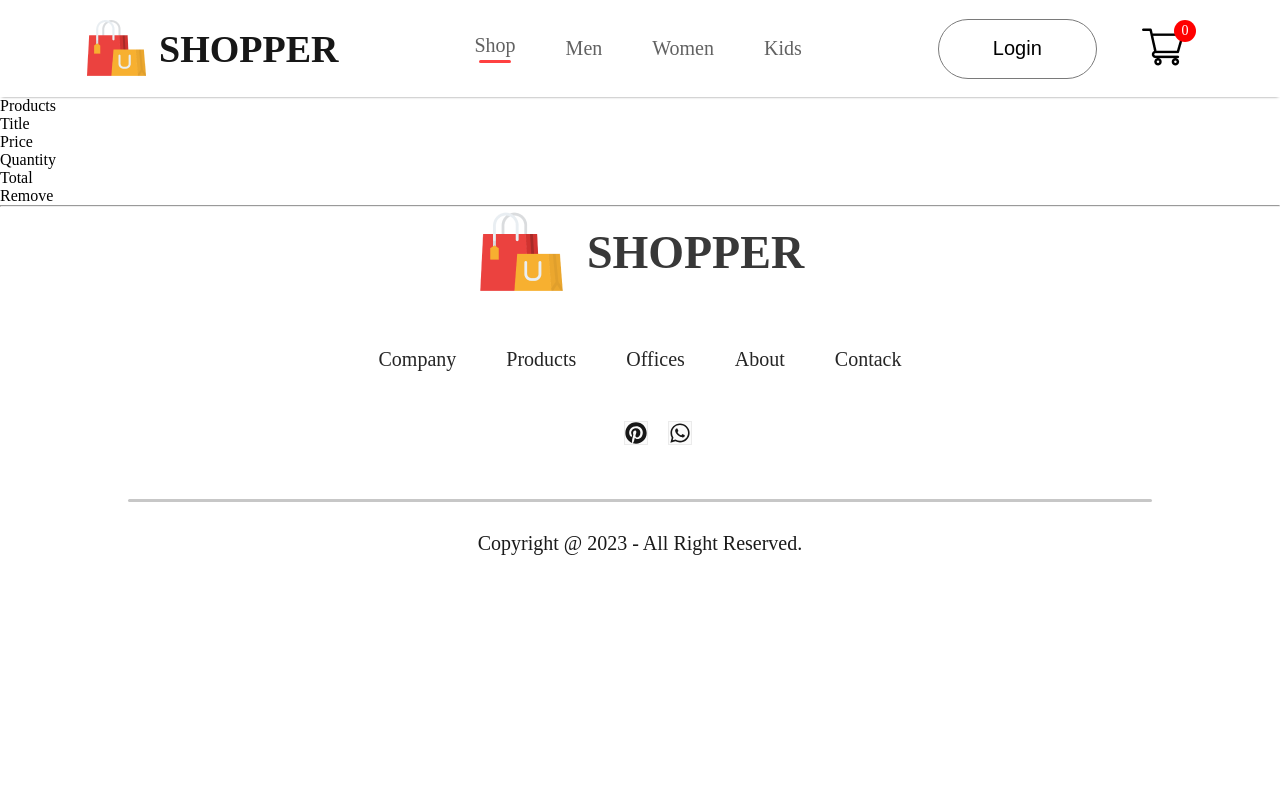
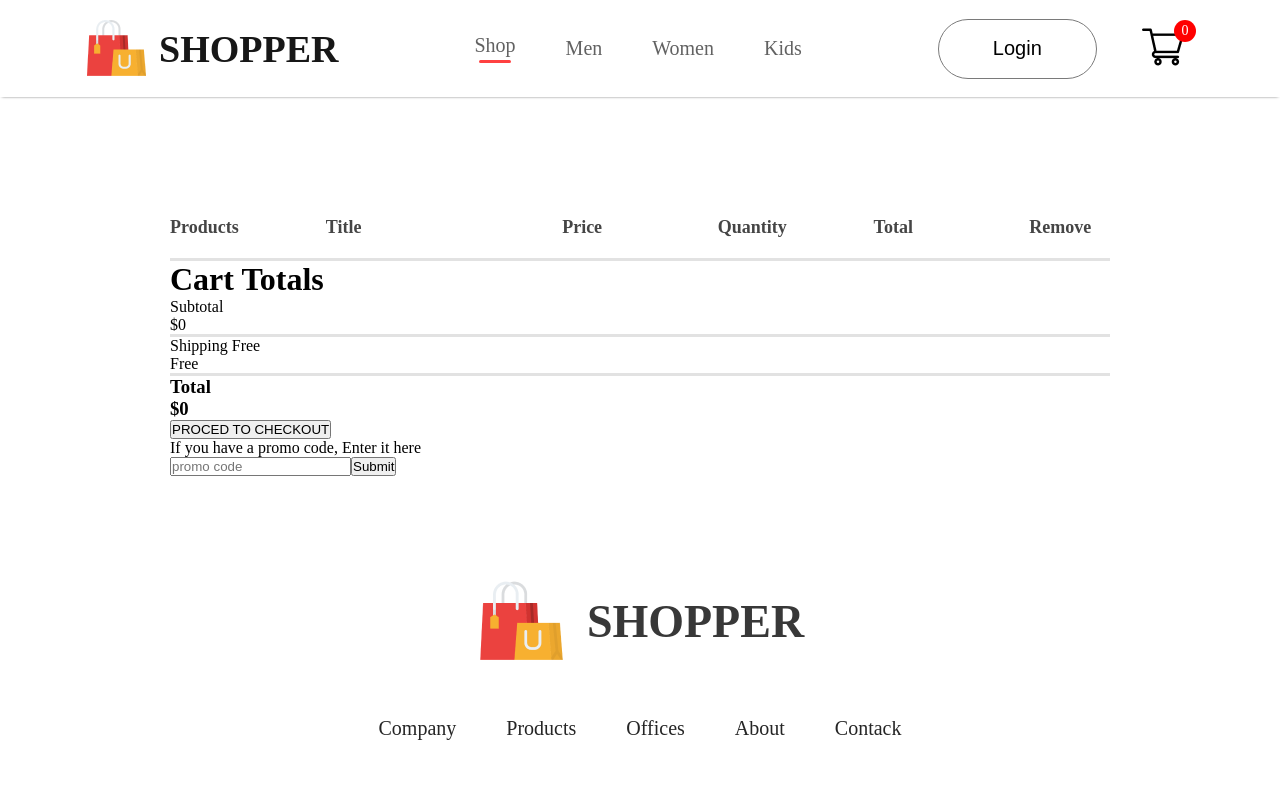
Before and after one commit to Canaga81/E-Commerce, a React (Vite) app in the folder e-commerce/: page /cart in a window 1280 px wide. Shown: the top 789 px of the page. Built offline with nearby package versions, Linux system fonts and the light colour scheme; some icons are missing.

Commit message:
Cart Item Add

```diff
--- a/e-commerce/src/Components/CartItems/CartItems.css
+++ b/e-commerce/src/Components/CartItems/CartItems.css
@@ -0,0 +1,52 @@
+.cartitems {
+    margin: 100px 170px;
+}
+
+.cartitems hr {
+    height: 3px;
+    background: #e2e2e2;
+    border: none;
+}
+
+.cartitems-format-main {
+    display: grid;
+    grid-template-columns: 1fr 2fr 1fr 1fr 1fr 1fr;
+    align-items: center;
+    gap: 75px;
+    padding: 20px 0;
+    color: #454545;
+    font-size: 18px;
+    font-weight: 800;
+}
+
+.cart-name {
+    width: 210px;
+}
+
+.cartitems-format {
+    font-size: 17px;
+    font-weight: 500;
+}
+
+.cartitems-format .carticon-product-icon {
+    width: 45px;
+    height: 45px;
+    object-fit: contain;
+    border-radius: 10px;
+}
+
+.cartitems-format button {
+    padding: 15px 10px;
+    background: transparent;
+    border: 1px solid #e2e2e2;
+    color: #8f8a8a;
+    border-radius: 10px;
+}
+
+.cartitems-format p {
+    color: #8f8a8a;
+}
+
+.cartitems-format .cartitems-remove-icon {
+    cursor: pointer;
+}
--- a/e-commerce/src/Components/CartItems/CartItems.jsx
+++ b/e-commerce/src/Components/CartItems/CartItems.jsx
@@ -28,20 +28,58 @@ const CartItems = () => {
                     if (cartItems[e.id] > 0) {
                         return (
                             <div key={i}>
-                                <div className="cartitems-format">
+                                <div className="cartitems-format cartitems-format-main">
                                     <img src={e.image} alt="" className='carticon-product-icon' />
-                                    <p>{e.name}</p>
-                                    <p>{e.new_price}</p>
+                                    <p className='cart-name'>{e.name}</p>
+                                    <p>${e.new_price}</p>
                                     <button className='cartitems-quantity'>{cartItems[e.id]}</button>
-                                    <p>{e.new_price * cartItems[e.id]}</p>
-                                    <img src={remove_icon} onClick={() => { removeFromCart(e.id) }} alt="cart_cross_icon" />
+                                    <p>${e.new_price*cartItems[e.id]}</p>
+                                    <img className='cartitems-remove-icon' src={remove_icon} onClick={() => { removeFromCart(e.id) }} alt="cart_cross_icon" />
                                 </div>
                                 <hr />
                             </div>
                         )
                     }
+                    return null
                 })
             }
+
+            <div className="cartitems-down">
+                <div className="cartitems-total">
+                    <h1>Cart Totals</h1>
+
+                    <div>
+                        <div className='cartitems-total-item'>
+                            <p>Subtotal</p>
+                            <p>${0}</p>
+                        </div>
+
+                        <hr />
+
+                        <div className='cartitems-total-item'>
+                            <p>Shipping Free</p>
+                            <p>Free</p>
+                        </div>
+
+                        <hr />
+
+                        <div className='cartitems-total-item'>
+                            <h3>Total</h3>
+                            <h3>${0}</h3>
+                        </div>
+                    </div>
+
+                    <button>PROCED TO CHECKOUT</button>
+                </div>
+
+                <div className="cartitems-promocode">
+                    <p>If you have a promo code, Enter it here</p>
+                    <div className="cartitems-promobox">
+                        <input type="text" placeholder='promo code' />
+                        <button >Submit</button>
+                    </div>
+                </div>
+            </div>
 
         </div>
 
--- a/e-commerce/src/Context/ShopContext.jsx
+++ b/e-commerce/src/Context/ShopContext.jsx
@@ -17,13 +17,13 @@ const ShopContextProvider = (props) => {
 
     const addToCart = (itemId) => {
         setCartItems((prev) => {
-            ({ ...prev, [itemId]: prev[itemId] + 1 })
+            return { ...prev, [itemId]: prev[itemId] + 1 }
         })
         console.log(cartItems);
     }
     const removeFromCart = (itemId) => {
         setCartItems((prev) => {
-            ({ ...prev, [itemId]: prev[itemId] + 1 })
+            return { ...prev, [itemId]: prev[itemId] - 1 }
         })
     }
 
--- a/e-commerce/src/Pages/ShopCategory.jsx
+++ b/e-commerce/src/Pages/ShopCategory.jsx
@@ -8,7 +8,8 @@ import all_product from '../Components/Assets/all_product'
 
 const ShopCategory = (props) => {
 
-  // const {all_product} = useContext(ShopContext)
+  // const { all_product } = useContext(ShopContext)
+  // console.log(all_product);
 
   return (
 
@@ -33,7 +34,7 @@ const ShopCategory = (props) => {
               )
             }
             else {
-              return null
+              return null;
             }
           })
         }
```
